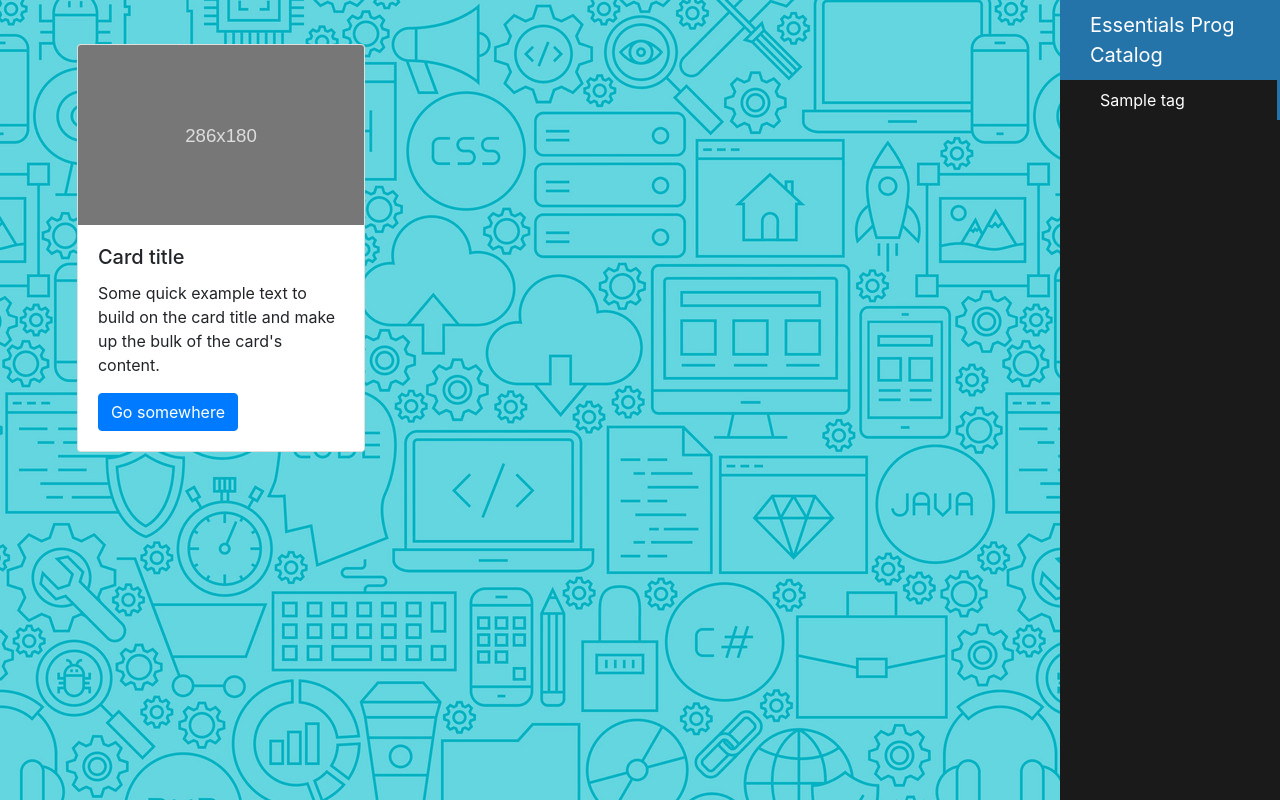
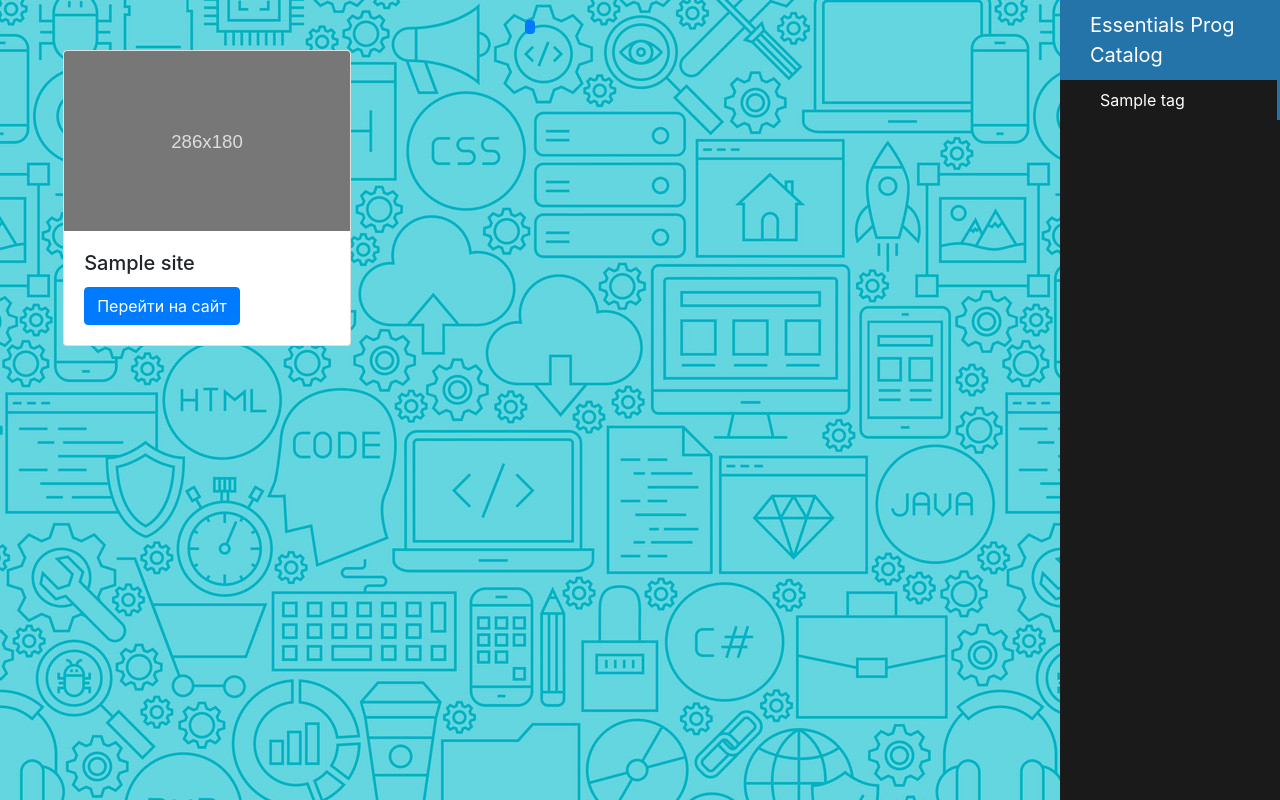
Before and after one commit to RCFixer/FlaskCatalogApp, a Flask app: page / in a window 1280 px wide. Run offline with Flask 2, Linux system fonts and the light colour scheme; tables that the repository leaves empty hold one stand-in row (values such as "Sample post"); parts of the project's set-up code (start-up, migrations or seed data) failed here and were passed over; some libraries are stand-ins or nearby versions.

Commit message:
Improved and fixed layout, removed stubs

```diff
--- a/app.py
+++ b/app.py
@@ -57,7 +57,7 @@ class HomeAdminView(AdminMixin, AdminIndexView):
 
 
 admin = Admin(app,
-              'Katalog',
+              'Catalog',
               url='/',
               index_view=HomeAdminView(name='Добавить сайт'))
 admin.add_view(BaseModelView(Site, db.session))
--- a/models.py
+++ b/models.py
@@ -28,7 +28,7 @@ class Site(db.Model):
 
     def __init__(self, *args, **kwargs):
         super(Site, self).__init__(*args, **kwargs)
-        #self.generate_short_url()
+        self.generate_short_url()
 
     def generate_short_url(self):
         if self.name:
--- a/templates/base.html
+++ b/templates/base.html
@@ -16,25 +16,29 @@
   </head>
   <body style="background:url({{url_for('static', filename='images/bg.jpg')}})">
     <div class="sidebar-container">
-      <div class="sidebar-logo">
-        Essentials Prog Catalog
-      </div>
+        <div class="sidebar-logo">
+          <a href='{{ url_for("index") }}' style="color:#fff">
+            Essentials Prog Catalog
+          </a>
+        </div>
       <ul class="sidebar-navigation">
         {% for language in languages %}
         <li>
-          <a href="/{{language}}">
-            <i class="fa fa-home" aria-hidden="true"></i> {{language}}
+          <a href="/{{language.clear_name}}">
+            <i class="fa fa-home" aria-hidden="true"></i> {{language.name}}
           </a>
         </li>
         {% endfor %}
       </ul>
     </div>
 
-    <div  class="content-container">
+    <div class="row content-container">
+      <div class="badge badge-primary text-wrap center_block">
         <h1>
             {% block content_title %}
             {% endblock %}
         </h1>
+      </div>
       <div class="container-fluid">
 
         <!-- Main component for a primary marketing message or call to action -->
--- a/templates/index.html
+++ b/templates/index.html
@@ -12,13 +12,12 @@
 
 {% block content %}
 <div class='row h-100 col-11 center_block'>
-{% for site in languages %}
+{% for site in sites %}
 <div class="card ml-1 mt-3 mr-1" style="width: 18rem;">
         <img class="card-img-top" src="{{url_for('static',filename='images/screens/286x180.svg')}}" alt="Card image cap">
         <div class="card-body">
-          <h5 class="card-title">Card title</h5>
-          <p class="card-text">Some quick example text to build on the card title and make up the bulk of the card's content.</p>
-          <a href="#" class="btn btn-primary">Go somewhere</a>
+          <h5 class="card-title">{{ site.name }}</h5>
+          <a href="{{site.url}}" class="btn btn-primary">Перейти на сайт</a>
         </div>
 </div>
 {% endfor %}
--- a/templates/tag_sites.html
+++ b/templates/tag_sites.html
@@ -7,6 +7,7 @@
 
 
 {% block content_title %}
+  {{tag.name}}
 {% endblock %}
 
 
@@ -17,8 +18,7 @@
         <img class="card-img-top" src="{{url_for('static',filename='images/screens/286x180.svg')}}" alt="Card image cap">
         <div class="card-body">
           <h5 class="card-title">{{ site.name }}</h5>
-          <p class="card-text">Some quick example text to build on the card title and make up the bulk of the card's content.</p>
-          <a href="#" class="btn btn-primary">Перейти на сайт</a>
+          <a href="{{site.url}}" class="btn btn-primary">Перейти на сайт</a>
         </div>
 </div>
 {% endfor %}
--- a/view.py
+++ b/view.py
@@ -11,16 +11,17 @@ def context_processor():
     tags = Tags.query.all()
     languages = []
     for tag in tags:
-        languages.append(tag.name)
+        languages.append(tag)
     return dict(languages=languages)
 
 
 @app.route('/', methods=['POST', 'GET'])
 def index():
-    return render_template('index.html')
+    sites = Site.query.all()
+    return render_template('index.html', sites=sites)
 
 
 @app.route('/<tag>', methods=['POST', 'GET'])
 def tag_sites(tag):
-    tag = Tags.query.filter(Tags.name == tag).first_or_404()
+    tag = Tags.query.filter(Tags.clear_name == tag).first_or_404()
     return render_template('tag_sites.html', tag=tag)
```
Also changed, not shown: 1 other file.
